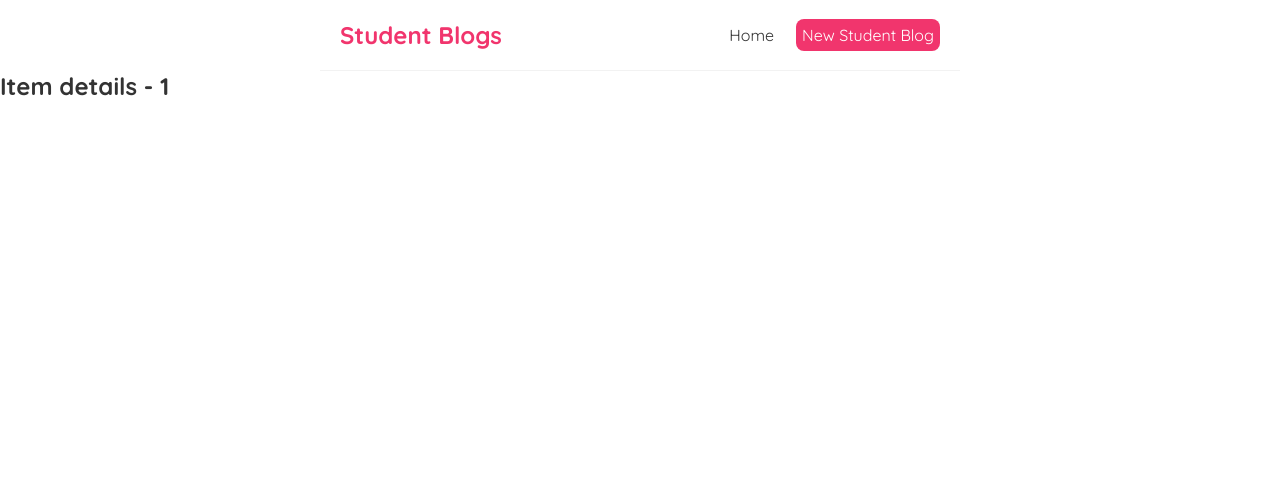
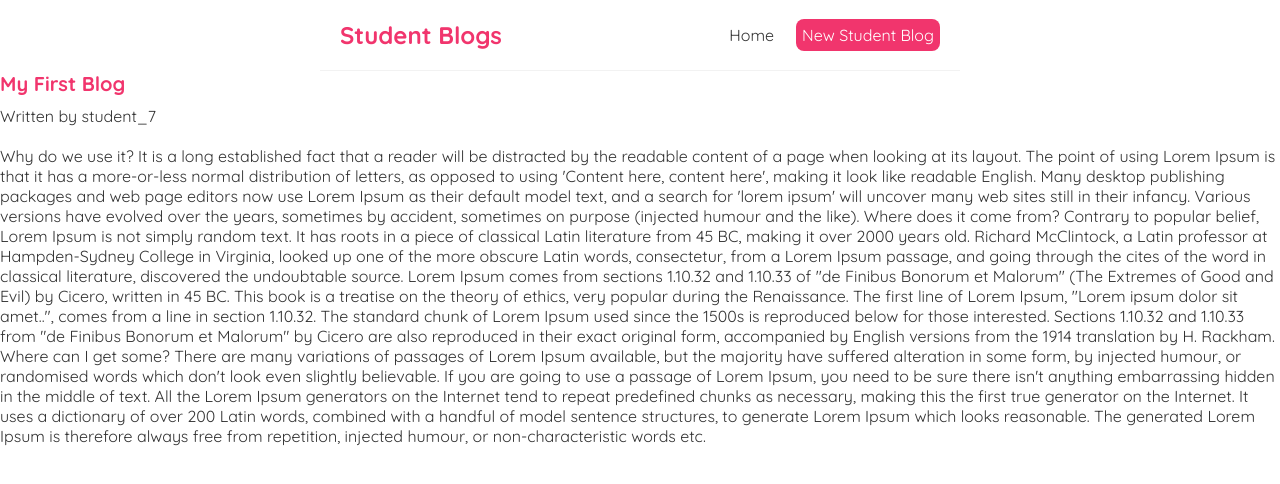
Before and after one commit to deepak0023/react_project, a React (Create React App) app: page /blogs/1 in a window 1280 px wide. Shown: the top 484 px of the page. Built offline with nearby package versions, Linux system fonts and the light colour scheme; data requests are answered from the project's data file.

Commit message:
Blog Details : Getting value of each item and displaying data based on id in blog details page

```diff
--- a/src/ItemDetails.js
+++ b/src/ItemDetails.js
@@ -1,11 +1,21 @@
 import { useParams } from "react-router-dom";
+import useFetch from "./useFetch";
 
 const ItemDetails = () => {
   const { id } = useParams();
+  const { data: item, error, isPending } = useFetch('http://localhost:8000/blogs/' + id);
 
   return (
-    <div className="blog-details">
-      <h2>Item details - { id }</h2>
+    <div className="item-details">
+      { isPending && <div>Loading...</div> }
+      { error && <div>{ error }</div> }
+      { item && (
+        <article>
+          <h2>{ item.title }</h2>
+          <p>Written by { item.author }</p>
+          <div>{ item.body }</div>
+        </article>
+      )}
     </div>
   );
 }
--- a/src/index.css
+++ b/src/index.css
@@ -51,3 +51,13 @@
 .item-preview a{
   text-decoration: none;
 }
+
+/* blog details page */
+.item-details div {
+  margin: 20px 0;
+}
+.item-details h2 {
+  font-size: 20px;
+  color: #f1356d;
+  margin-bottom: 10px;
+}
```
